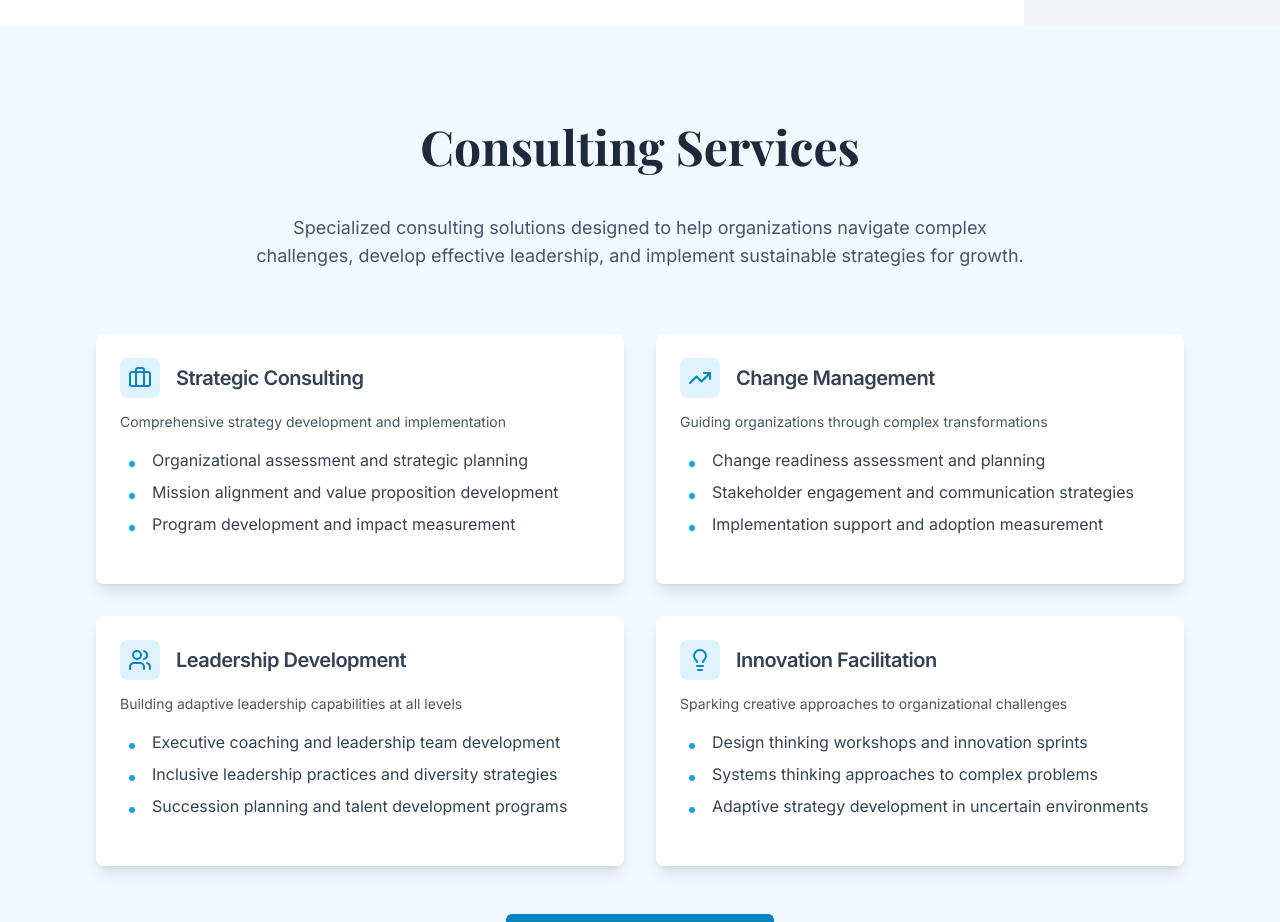
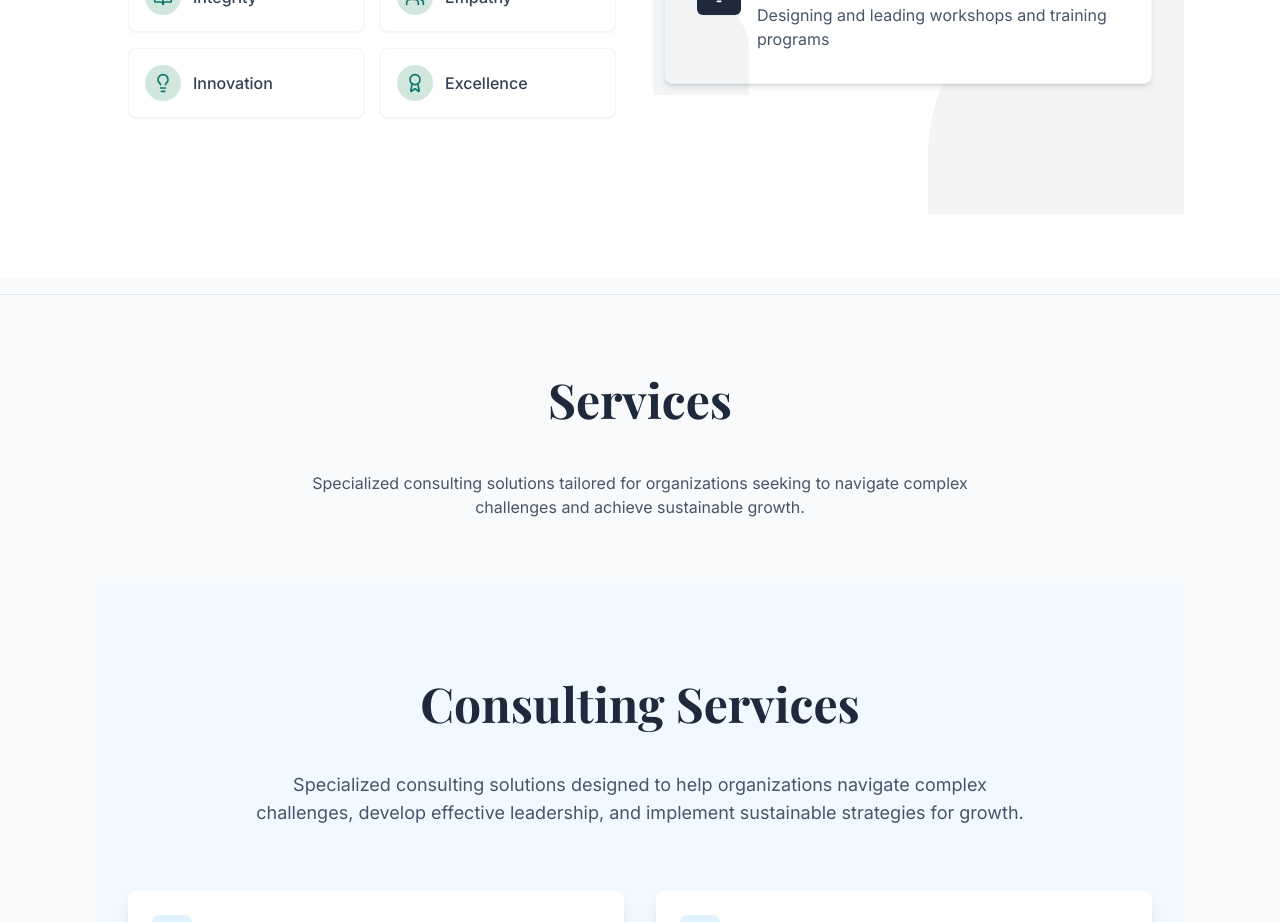
Before and after one commit to sameraltaher/monalisa-salib-consulting-pathways, a React (Vite) app: page / in a window 1280 px wide. Shown: the part 1860-2782 px from the top of the page. Built offline with nearby package versions, Linux system fonts and the light colour scheme.

Commit message:
feat: Add About, Services sections
Adds About and Services sections to the landing page, reflecting Monalisa's interest in minimalist design and showcasing her services.

```diff
--- a/src/pages/Index.tsx
+++ b/src/pages/Index.tsx
@@ -6,19 +6,54 @@ import Services from "@/components/Services";
 import Experience from "@/components/Experience";
 import Contact from "@/components/Contact";
 import Footer from "@/components/Footer";
+import { Separator } from "@/components/ui/separator";
 
 const Index = () => {
   return (
     <div className="min-h-screen bg-background relative">
-      {/* Background pattern overlay similar to business card */}
-      <div className="absolute inset-0 pattern-bg"></div>
+      {/* Subtle background pattern */}
+      <div className="absolute inset-0 pattern-bg opacity-5"></div>
 
       <div className="relative z-10">
         <Navbar />
         <Hero />
-        <About />
-        <Services />
-        <Experience />
+
+        {/* About Me Section - Minimalist Approach */}
+        <section className="py-16 bg-white">
+          <div className="container-custom">
+            <h2 className="heading-lg text-center mb-12 font-serif">About Me</h2>
+            <About />
+          </div>
+        </section>
+
+        <Separator className="h-px bg-slate-200 w-full my-4" />
+
+        {/* Services Section - For Potential Clients */}
+        <section className="py-16 bg-slate-50">
+          <div className="container-custom">
+            <h2 className="heading-lg text-center mb-12 font-serif">Services</h2>
+            <p className="text-center text-slate-600 max-w-2xl mx-auto mb-16">
+              Specialized consulting solutions tailored for organizations seeking to navigate
+              complex challenges and achieve sustainable growth.
+            </p>
+            <Services />
+          </div>
+        </section>
+
+        <Separator className="h-px bg-slate-200 w-full my-4" />
+
+        {/* Products Created Section */}
+        <section className="py-16 bg-white">
+          <div className="container-custom">
+            <h2 className="heading-lg text-center mb-12 font-serif">Products Created</h2>
+            <p className="text-center text-slate-600 max-w-2xl mx-auto mb-16">
+              A showcase of frameworks, tools, and methodologies I've developed to help
+              organizations transform their approach to leadership and strategy.
+            </p>
+            <Experience />
+          </div>
+        </section>
+
         <Contact />
         <Footer />
       </div>
```
